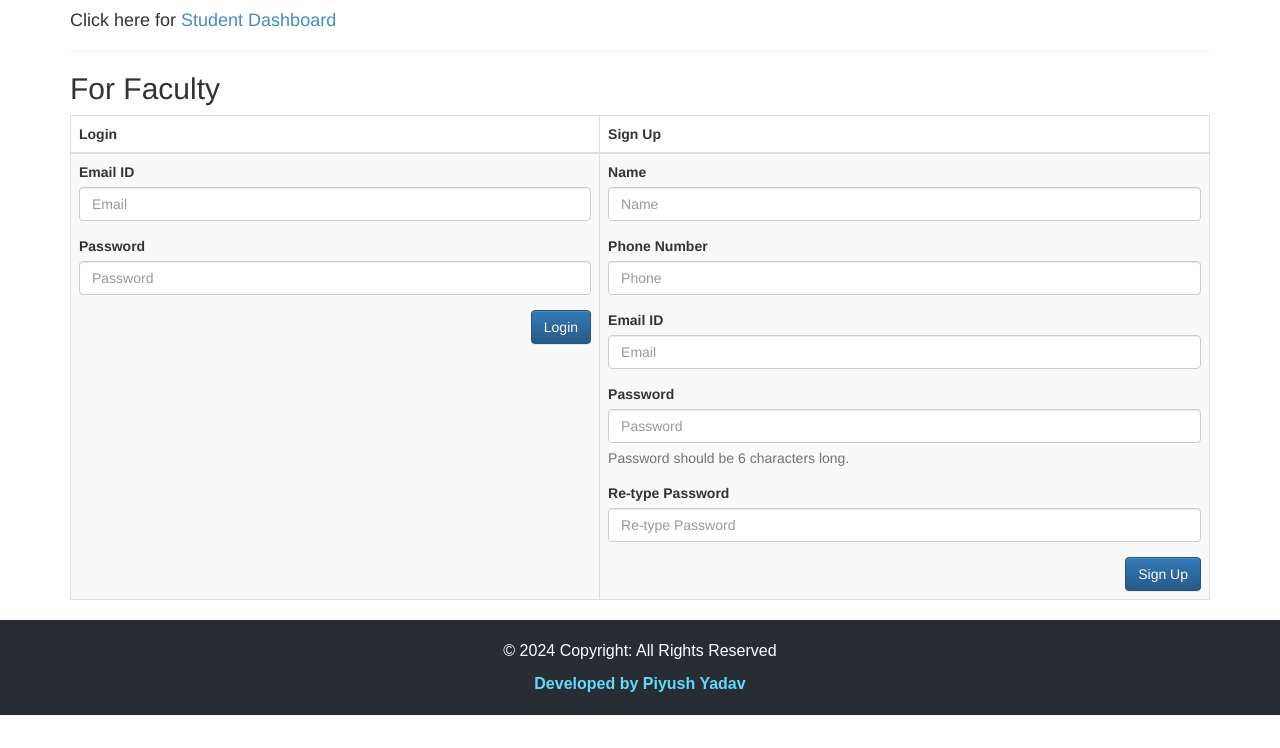
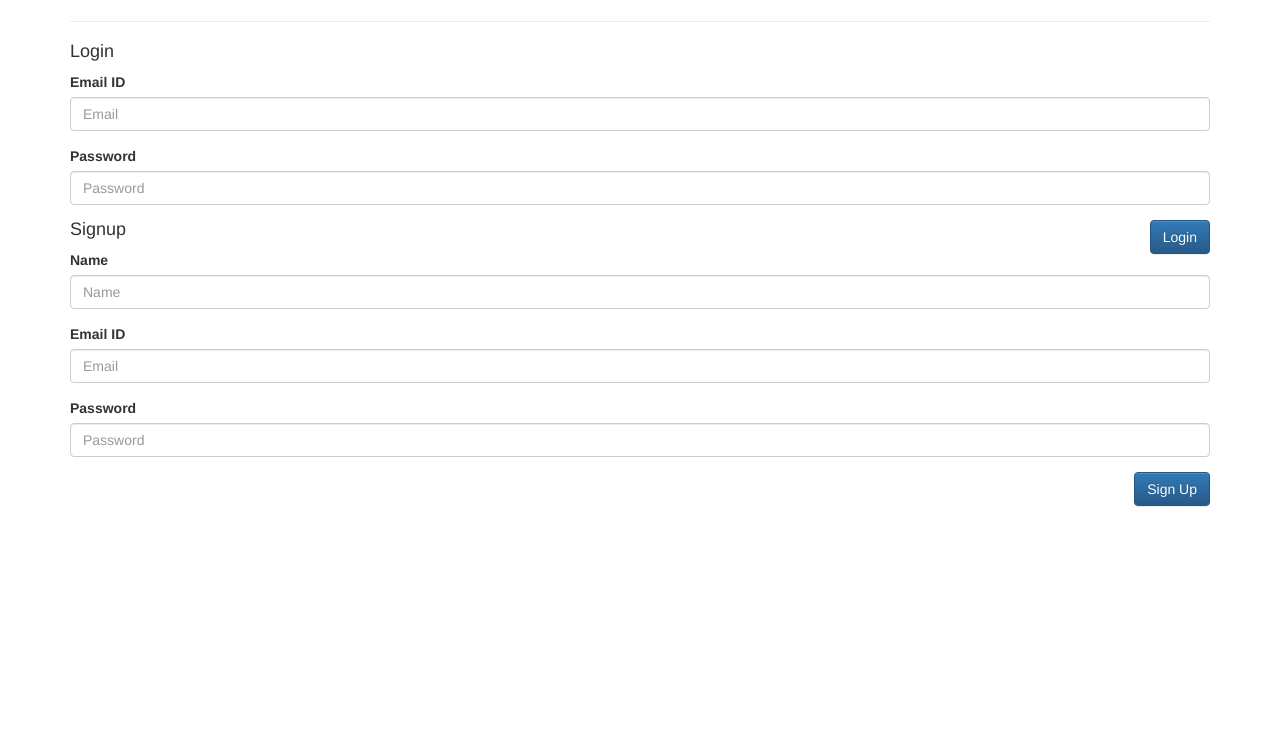
Before and after one commit to Piyush73-dba/attendance-system, a PHP site: page / in a window 1280 px wide. Shown: the part 52-800 px from the top of the page. Run offline with PHP 8.4, Linux system fonts and the light colour scheme; some libraries are stand-ins or nearby versions.

Commit message:
index file update

```diff
--- a/index.php
+++ b/index.php
@@ -1,10 +1,14 @@
 <?php
 session_start();
 $isIndex = 1;
-  if(array_key_exists('teacher_id',$_SESSION) && isset($_SESSION['teacher_id'])) {
-   header('Location: teacher.php');
-  } else {
-    if(!$isIndex) header('Location: index.php');
+
+// Check if the user is already logged in
+if (isset($_SESSION['student_id'])) {
+    header('Location: dashboard.php'); // Redirect to student dashboard
+    exit();
+} elseif (isset($_SESSION['teacher_id'])) {
+    header('Location: teacher.php'); // Redirect to teacher dashboard
+    exit();
 }
 ?>
 <!DOCTYPE html>
@@ -17,12 +21,8 @@
     <script src="js/jquery.min.js"></script>
     <script src="js/bootstrap.min.js"></script>
     <script src="js/login.js"></script>
-   <!-- Custom styles for this template -->
-    <link href="navbar-fixed-top.css" rel="stylesheet">
-    <link rel=”stylesheet” href=”https://cdn.jsdelivr.net/npm/bootstrap-icons@1.5.0/font/bootstrap-icons.css” />
 </head>
 <body>
-
     <!-- Fixed navbar -->
     <nav class="navbar navbar-inverse navbar-fixed-top">
         <div class="container">
@@ -40,89 +40,41 @@
                     <li class="active"><a href="#">Home</a></li>
                     <li><a href="#about">About</a></li>
                     <li><a href="#contact">Contact</a></li>
-
                 </ul>
-        </div><!--/.nav-collapse -->
+            </div>
         </div>
     </nav>
     <div class="container">
         <h2>For Students</h2>
-    <h4>Click here for <a href="student.php">Student Dashboard</a></h4>
         <hr>
-    <h2>For Faculty</h2>
-    <div class="alert alert-warning hidden">
-      <span></span>
-      <button type="button" class="close" onclick="$('.alert').addClass('hidden');">&times;</button>
-    </div>
-    <table class="table table-bordered table-striped">
-      <thead>
-        <tr>
-          <th>Login</th>
-          <th>Sign Up</th>
-        </tr>
-      </thead>
-      <tbody>
-        <tr>
-          <td>
-            <form id="login">
+        <h4>Login</h4>
+        <form method="POST" action="login_handler.php" id="login">
             <div class="form-group">
                 <label>Email ID</label>
-                <input class="form-control" placeholder="Email" type="email" name="email">
+                <input class="form-control" placeholder="Email" type="email" name="email" required>
             </div>
             <div class="form-group">
                 <label>Password</label>
-                <input class="form-control" placeholder="Password" type="password" name="password">
+                <input class="form-control" placeholder="Password" type="password" name="password" required>
             </div>
             <button class="btn btn-primary pull-right">Login</button>
         </form>
-          </td>
-          <td>
-            <form id="signup">
+        <h4>Signup</h4>
+        <form method="POST" action="signup_handler.php" id="signup">
             <div class="form-group">
                 <label>Name</label>
-                <input class="form-control" placeholder="Name" type="text" name="name">
-              </div>
-              <div class="form-group">
-                <label>Phone Number</label>
-                <input class="form-control" placeholder="Phone" type="text" name="phone">
+                <input class="form-control" placeholder="Name" type="text" name="name" required>
             </div>
             <div class="form-group">
                 <label>Email ID</label>
-                <input class="form-control" placeholder="Email" type="email" name="email">
+                <input class="form-control" placeholder="Email" type="email" name="email" required>
             </div>
             <div class="form-group">
                 <label>Password</label>
-                <input class="form-control" placeholder="Password" type="password" name="password">
-                <span class="help-block">Password should be 6 characters long.</span>
-              </div>
-              <div class="form-group">
-                <label>Re-type Password</label>
-                <input class="form-control" placeholder="Re-type Password" type="password" name="password2">
+                <input class="form-control" placeholder="Password" type="password" name="password" required>
             </div>
             <button class="btn btn-primary pull-right">Sign Up</button>
         </form>
-          </td>
-        </tr>
-      </tbody>
-    </table>
     </div>
-  <footer style="background-color: #282c34; color: #ffffff; text-align: center; padding: 20px 10px; font-family: Arial, sans-serif; font-size: 16px;">
-    <div id="footer" style="margin-bottom: 10px;">
-        <p>© 2024 Copyright: All Rights Reserved</p>
-    </div>
-    <div id="footer1">
-        <a href="https://github.com/Piyush73-dba" target="_blank" rel="noopener noreferrer"
-           style="color: #61dafb; text-decoration: none; font-weight: bold; transition: color 0.3s ease;"
-           onmouseover="this.style.color='#21a1f1'; this.style.textDecoration='underline';"
-           onmouseout="this.style.color='#61dafb'; this.style.textDecoration='none';">
-            Developed by Piyush Yadav
-        </a>
-    </div>
-</footer>
-
-</div>
-
-    </div><!-- /.container -->
-
 </body>
 </html>
```
Lines whose indentation alone changed are shown as unchanged.
